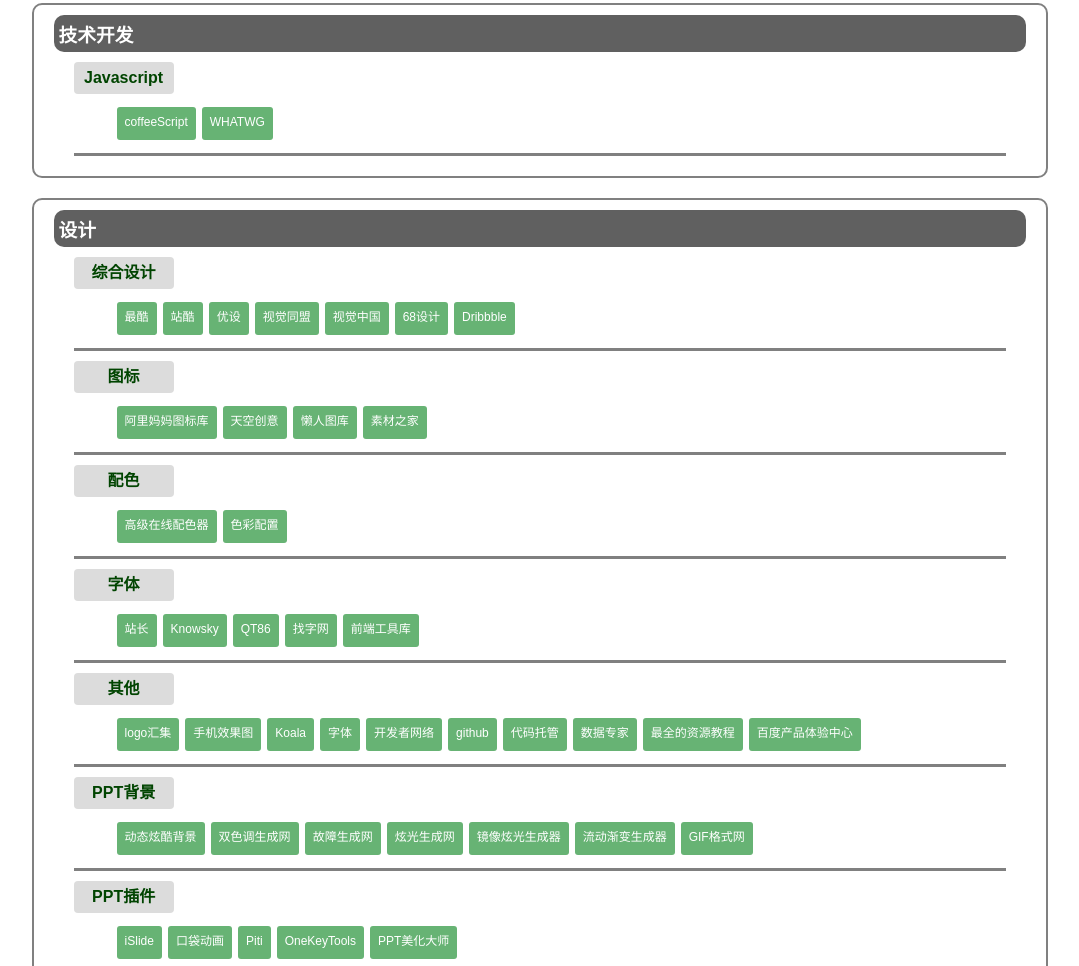
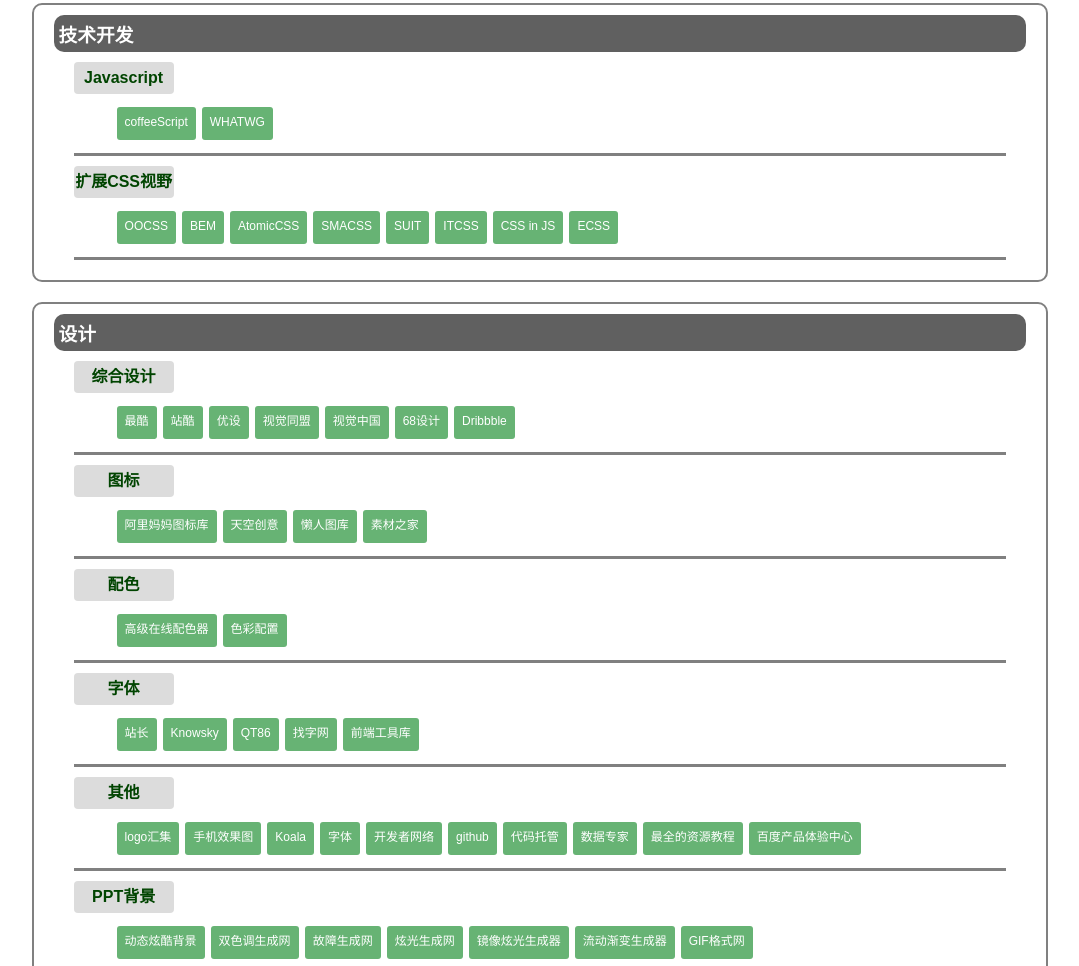
Before and after one commit to freedyc/front-end, a website: page index.html in a window 1280 px wide. Shown: the part 3168-4134 px from the top of the page, without its empty margins (100-1179 px from the left). Drawn offline with Linux system fonts and the light colour scheme.

Commit message:
web:扩展css视野

```diff
--- a/index.html
+++ b/index.html
@@ -410,6 +410,21 @@
                     </ul>
                 </dd>
             </dl>
+            <dl class="g1">
+                <dt class="title1">扩展CSS视野</dt>
+                <dd>
+                    <ul class="link">
+                        <li><a href="https://github.com/stubbornella/oocss" target="_blank">OOCSS</a></li>
+                        <li><a href="https://en.bem.info/methodology/quick-start/" target="_blank">BEM</a></li>
+                        <li><a href="https://acss.io/" target="_blank">AtomicCSS</a></li>
+                        <li><a href="https://smacss.com/" target="_blank">SMACSS</a></li>
+                        <li><a href="https://github.com/suitcss/suit/blob/master/doc/naming-conventions.md#ComponentName" target="_blank">SUIT</a></li>
+                        <li><a href="https://www.xfive.co/blog/itcss-scalable-maintainable-css-architecture/" target="_blank">ITCSS</a></li>
+                        <li><a href="https://github.com/MicheleBertoli/css-in-js" target="_blank">CSS in JS</a></li>
+                        <li><a href="https://ecss.io/" target="_blank">ECSS</a></li>
+                    </ul>
+                </dd>
+            </dl>
             <!-- <dl class="g1">
                 <dt class="title1">CSS</dt>
                 <dd>
```
